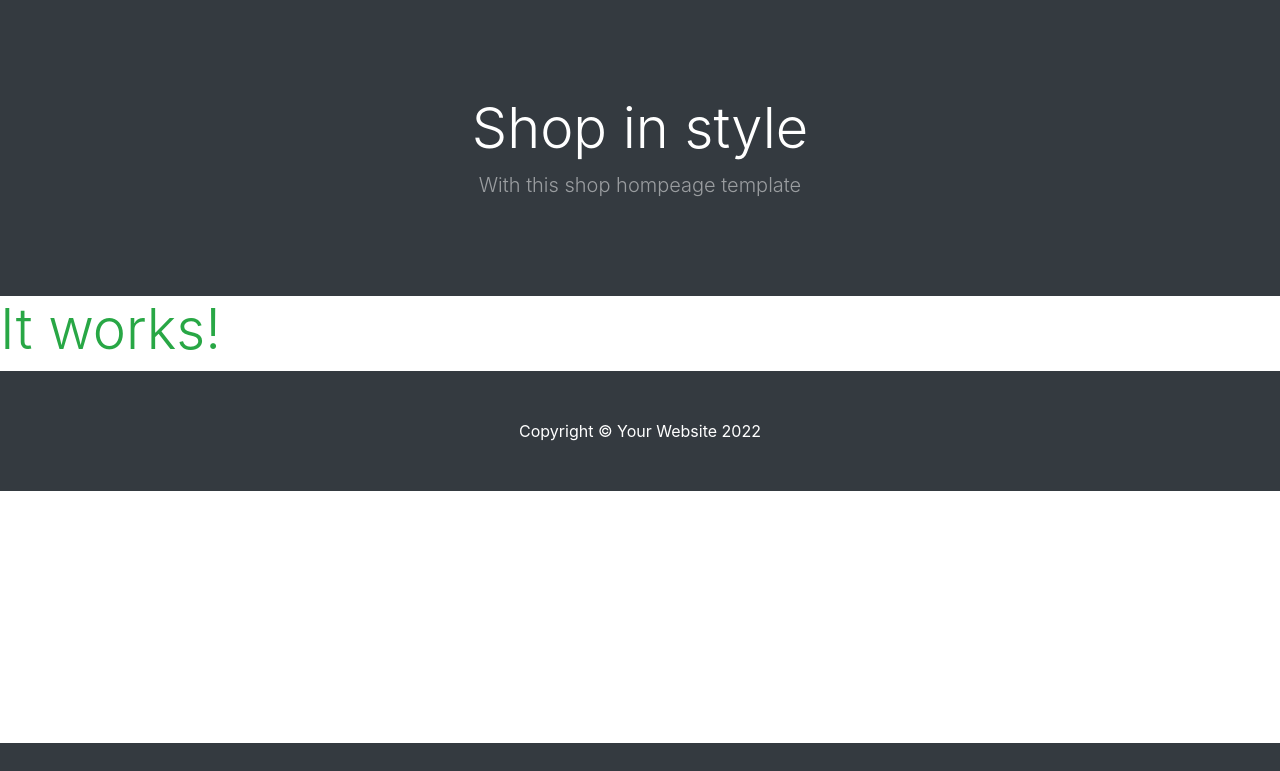
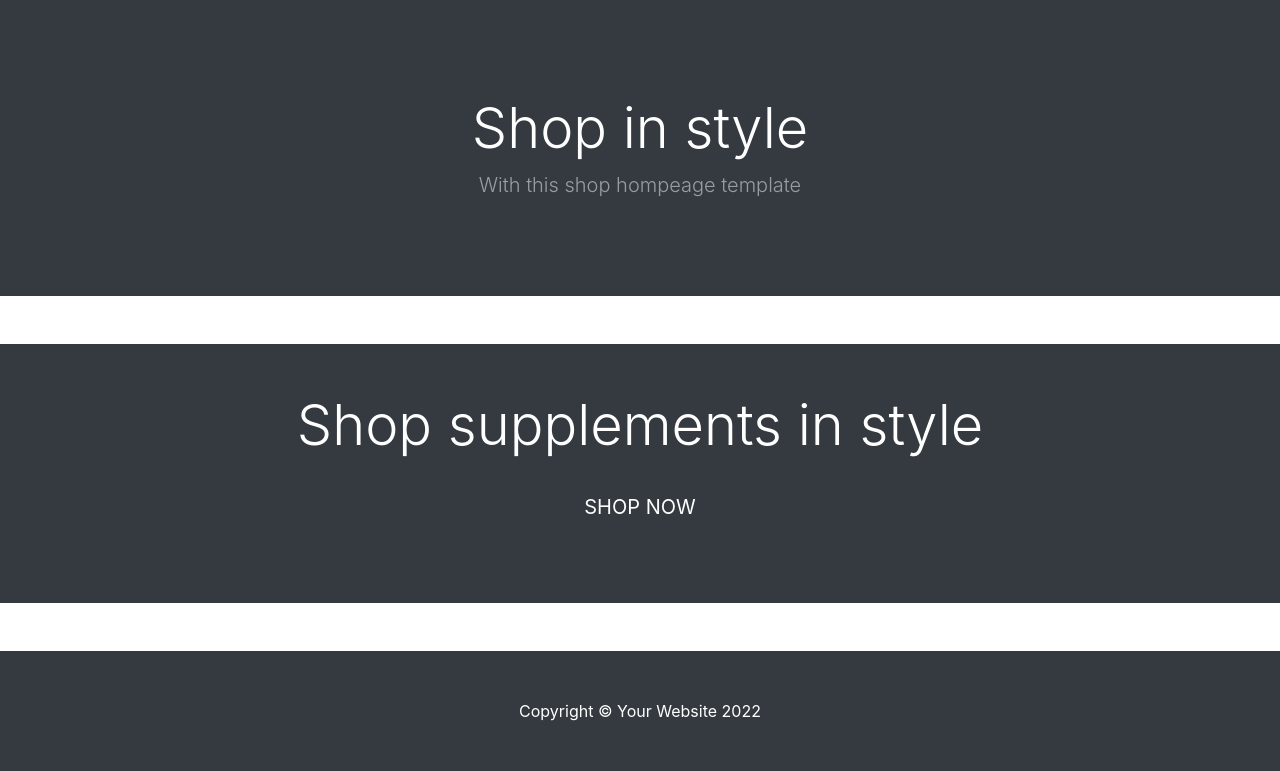
Before and after one commit to maxapn98/Health_Gains, a Django app: page / in a window 1280 px wide. Shown: the part 57-828 px from the top of the page. Before the commit the page ends 800 px from the top, so only its background shows below. Run offline with Django 3.2, Linux system fonts and the light colour scheme; some libraries are stand-ins or nearby versions.

Commit message:
update homepage content

```diff
--- a/home/templates/home/index.html
+++ b/home/templates/home/index.html
@@ -1,6 +1,25 @@
 {% extends "base.html" %}
 {% load static %}
 
+{% block page_header %}
+    <div class="container header-container">
+        <div class="row">
+            <div class="col">
+
+            </div>
+        </div>
+    </div>
+{% endblock %}
+
 {% block content %}
-    <h1 class="display-4 text-success">It works!</h1>
+<div class="container-fluid px-4 px-lg-5 my-5 bg-dark py-5">
+    <div class="text-center text-white h-100">
+        <h1 class="display-4 fw-bolder">Shop supplements in style</h1>
+        <div class="m-3">
+            <h4>
+                <a href="" class="shop-now-button btn btn-lg text-uppercase py-3 text-white" >Shop Now</a>
+            </h4>
+        </div>
+    </div>
+  </div>
 {% endblock %}
```
